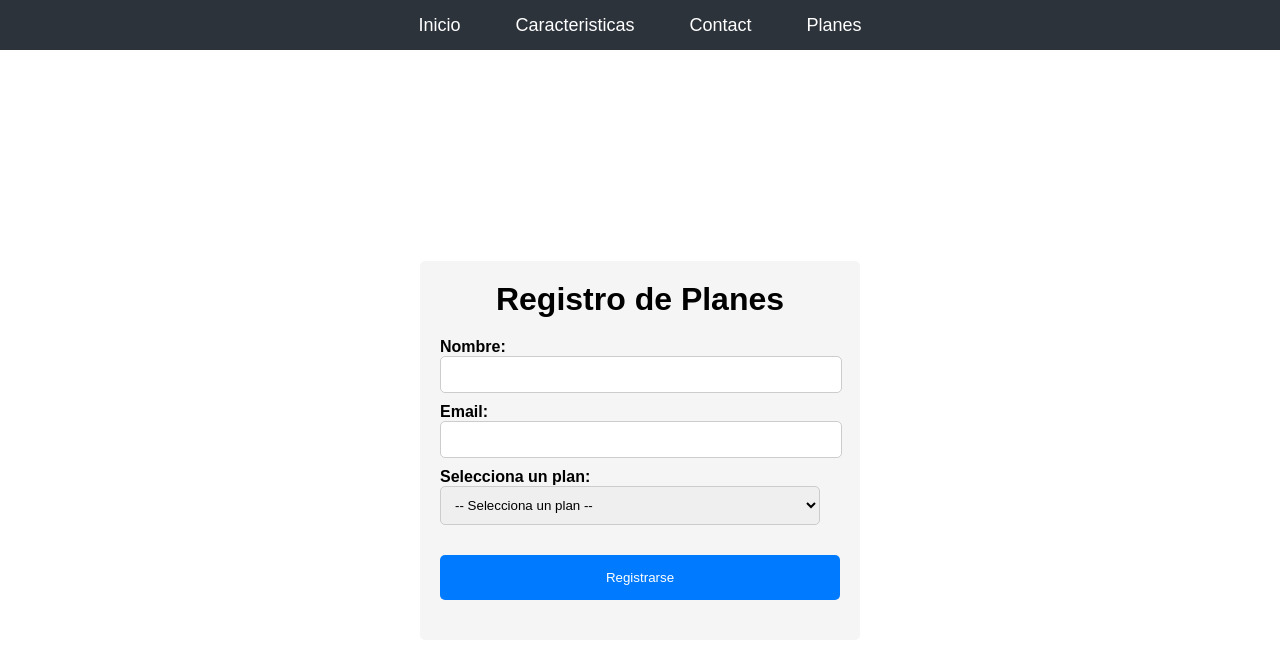
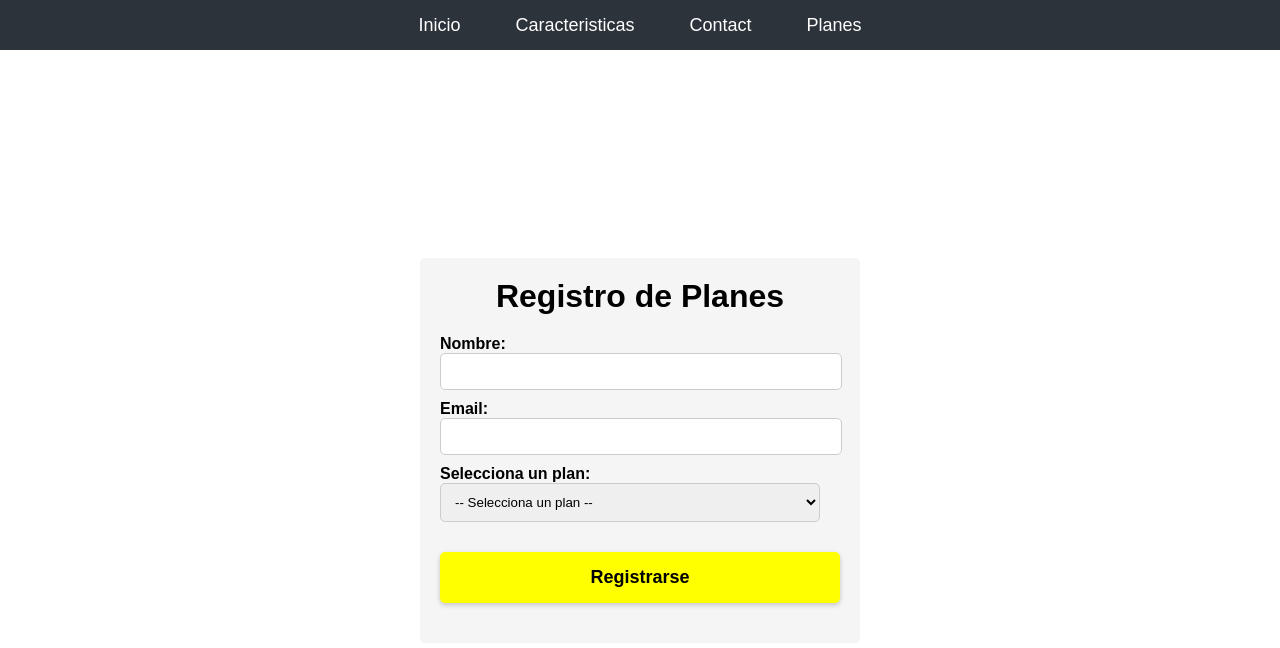
Before and after one commit to crescowboy/appwebfitness, a React (Create React App) app: page /registro in a window 1280 px wide. Shown: the top 648 px of the page. Built offline with nearby package versions, Linux system fonts and the light colour scheme.

Commit message:
estilos boton escoger plan

```diff
--- a/src/index.css
+++ b/src/index.css
@@ -400,16 +400,19 @@ header{
   padding: 15px;
   margin-top: 20px;
   margin-bottom: 20px;
-  background-color: #007bff;
-  color: #fff;
+  background-color: #ff0;
+  color: black;
   border: none;
   border-radius: 5px;
   cursor: pointer;
+  font-weight: bold;
+  font-size: 18px;
+  box-shadow: 0px 2px 5px rgba(0, 0, 0, 0.2);
 }
-
+/*
 .registro-planes button:hover {
-  background-color: #0069d9;
-}
+  background-color: rgb(218, 218, 0);
+} */
 
 .registro-padre{
   display: flex;
```
